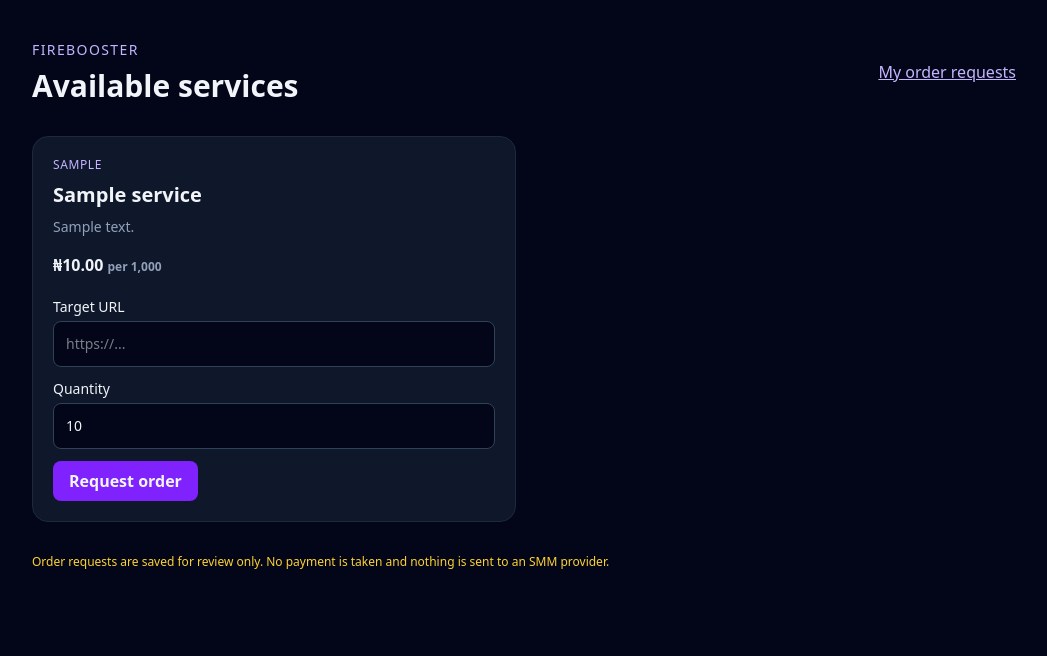
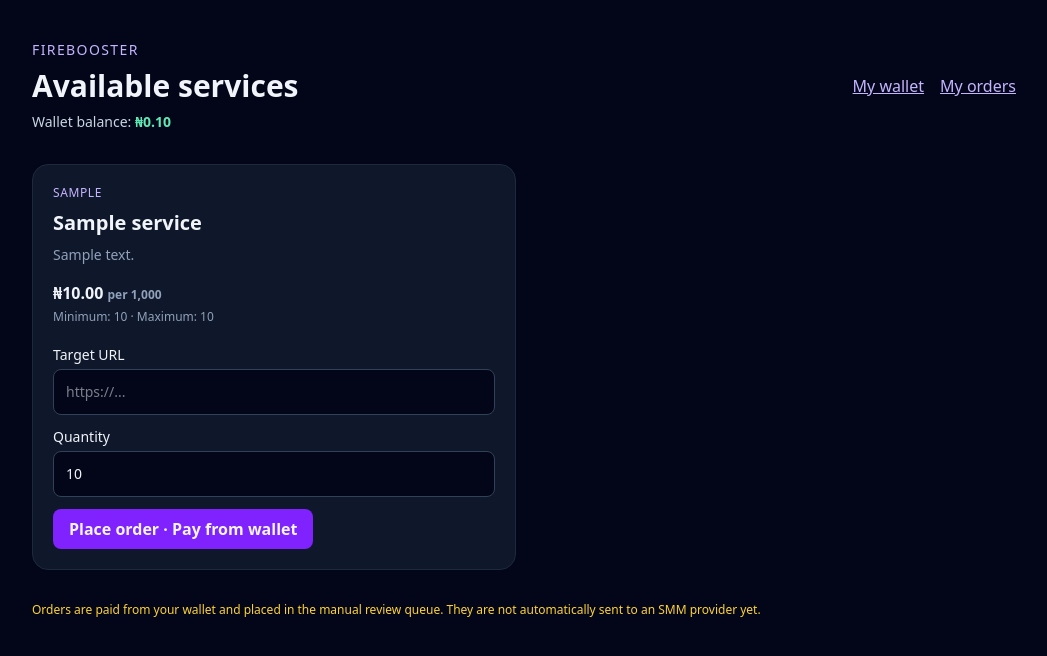
Before and after one commit to Blakesammy51/firebooster-panel, a Laravel app: page /services in a window 1280 px wide. Shown: the top 656 px of the page, without its empty margins (116-1163 px from the left). Run offline with Laravel 12, Linux system fonts and the light colour scheme; a user stored in the database is signed in; tables that the repository leaves empty hold one stand-in row (values such as "Sample post"); style sheets or scripts are compiled from the project's sources.

Commit message:
Update service catalogue for wallet-paid orders

```diff
--- a/backend/resources/views/services/index.blade.php
+++ b/backend/resources/views/services/index.blade.php
@@ -1,10 +1,12 @@
 <!doctype html>
 <html lang="en"><head><meta charset="utf-8"><meta name="viewport" content="width=device-width, initial-scale=1"><title>Services · Firebooster</title>@vite(['resources/css/app.css','resources/js/app.js'])</head>
 <body class="min-h-screen bg-slate-950 text-slate-100"><main class="mx-auto max-w-5xl px-5 py-10">
-<header class="mb-8 flex items-center justify-between"><div><p class="text-sm uppercase tracking-widest text-violet-300">Firebooster</p><h1 class="mt-2 text-3xl font-bold">Available services</h1></div><a class="text-violet-300 underline" href="{{ route('orders.index') }}">My order requests</a></header>
+<header class="mb-8 flex flex-wrap items-center justify-between gap-4"><div><p class="text-sm uppercase tracking-widest text-violet-300">Firebooster</p><h1 class="mt-2 text-3xl font-bold">Available services</h1><p class="mt-2 text-sm text-slate-300">Wallet balance: <strong class="text-emerald-300">₦{{ number_format($wallet->balance_kobo / 100, 2) }}</strong></p></div><div class="flex gap-4"><a class="text-violet-300 underline" href="{{ route('wallet.index') }}">My wallet</a><a class="text-violet-300 underline" href="{{ route('orders.index') }}">My orders</a></div></header>
 @if (session('status'))<p class="mb-5 rounded-lg bg-emerald-950 p-4 text-emerald-200">{{ session('status') }}</p>@endif
+@if ($errors->any())<div class="mb-5 rounded-lg bg-red-950 p-4 text-red-200">@foreach ($errors->all() as $error)<p>{{ $error }}</p>@endforeach</div>@endif
 <div class="grid gap-4 md:grid-cols-2">@forelse ($services as $service)
 <article class="rounded-2xl border border-slate-800 bg-slate-900 p-5"><p class="text-xs uppercase tracking-wider text-violet-300">{{ $service->platform }}</p><h2 class="mt-2 text-xl font-semibold">{{ $service->name }}</h2><p class="mt-2 text-sm text-slate-400">{{ $service->description }}</p><p class="mt-4 font-semibold">₦{{ number_format((float) $service->price_per_1000, 2) }} <span class="text-xs text-slate-400">per 1,000</span></p>
-<form class="mt-5 space-y-3" method="POST" action="{{ route('orders.store') }}">@csrf<input type="hidden" name="service_id" value="{{ $service->id }}"><label class="block text-sm">Target URL<input required type="url" name="target_url" placeholder="https://..." class="mt-1 w-full rounded-lg border border-slate-700 bg-slate-950 p-3"></label><label class="block text-sm">Quantity<input required type="number" name="quantity" min="{{ $service->minimum_quantity }}" max="{{ $service->maximum_quantity }}" value="{{ $service->minimum_quantity }}" class="mt-1 w-full rounded-lg border border-slate-700 bg-slate-950 p-3"></label><button class="rounded-lg bg-violet-600 px-4 py-2 font-semibold">Request order</button></form></article>
+<p class="mt-1 text-xs text-slate-400">Minimum: {{ number_format($service->minimum_quantity) }} · Maximum: {{ number_format($service->maximum_quantity) }}</p>
+<form class="mt-5 space-y-3" method="POST" action="{{ route('orders.store') }}">@csrf<input type="hidden" name="service_id" value="{{ $service->id }}"><label class="block text-sm">Target URL<input required type="url" name="target_url" placeholder="https://..." class="mt-1 w-full rounded-lg border border-slate-700 bg-slate-950 p-3"></label><label class="block text-sm">Quantity<input required type="number" name="quantity" min="{{ $service->minimum_quantity }}" max="{{ $service->maximum_quantity }}" value="{{ $service->minimum_quantity }}" class="mt-1 w-full rounded-lg border border-slate-700 bg-slate-950 p-3"></label><button class="rounded-lg bg-violet-600 px-4 py-2 font-semibold">Place order · Pay from wallet</button></form></article>
 @empty<p class="rounded-xl border border-slate-800 p-6 text-slate-400">No services are available yet. Check back later.</p>@endforelse</div>{{ $services->links() }}
-<p class="mt-8 text-xs text-amber-300">Order requests are saved for review only. No payment is taken and nothing is sent to an SMM provider.</p></main></body></html>
+<p class="mt-8 text-xs text-amber-300">Orders are paid from your wallet and placed in the manual review queue. They are not automatically sent to an SMM provider yet.</p></main></body></html>
```
